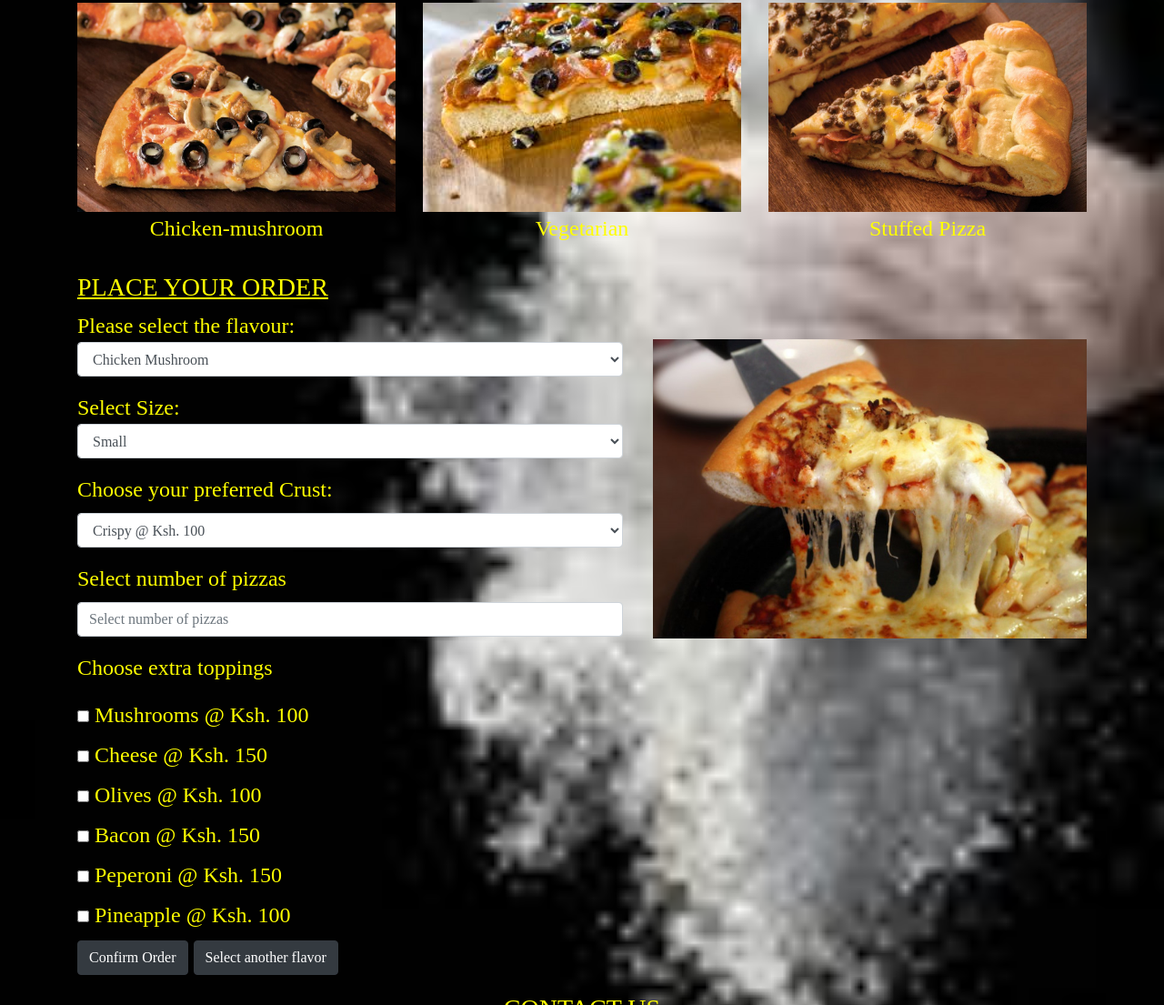
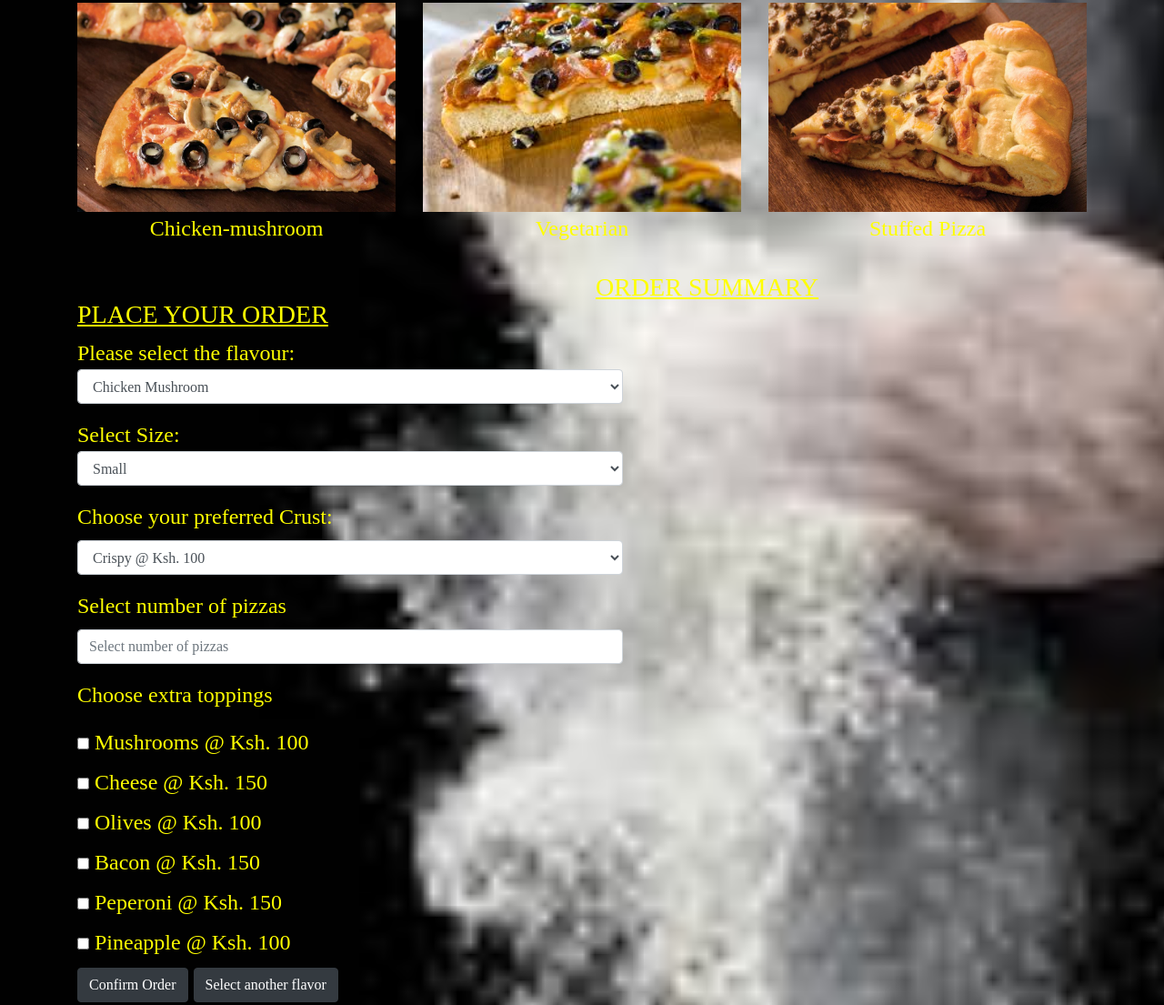
Before and after one commit to Arisodee/Pizza-ville, a plain HTML site: page index.html in a window 1280 px wide. Shown: the part 968-2073 px from the top of the page at 91% size. Drawn offline with nearby package versions, Linux system fonts and the light colour scheme; a script that the page names is missing.

Commit message:
Add columns and order summary section

```diff
--- a/index.html
+++ b/index.html
@@ -47,9 +47,8 @@
     </div>
 
 <!-- order section -->
-    <div class="saycheese">
-      <img src="images/saycheese.jpg" alt="">
-    </div>
+    <div class= "row">
+      <div class= "col-md-6">
         <div id="order">
           <h3>PLACE YOUR ORDER</h3>
           <form>
@@ -104,7 +103,16 @@
           <button type="submit" class="btn btn-dark" id= "confirm">Confirm Order</button>
           <button type="submit" class="btn btn-dark" id= "addflavor">Select another flavor</button>
         </div>
-
+      </div>
+      <div class="col-md-6">
+        <div class="order-summary" id="order-summary">
+          <h3>ORDER SUMMARY</h3>
+        </div>
+      </div>
+    </div>
+    <div class="saycheese">
+      <img src="images/saycheese.jpg" alt="">
+    </div>
     <!-- contact us section  -->
     <div class= "contact-us text-center" id="contact-us">
       <h3>CONTACT US</h3>
```
Lines whose indentation alone changed are shown as unchanged.
